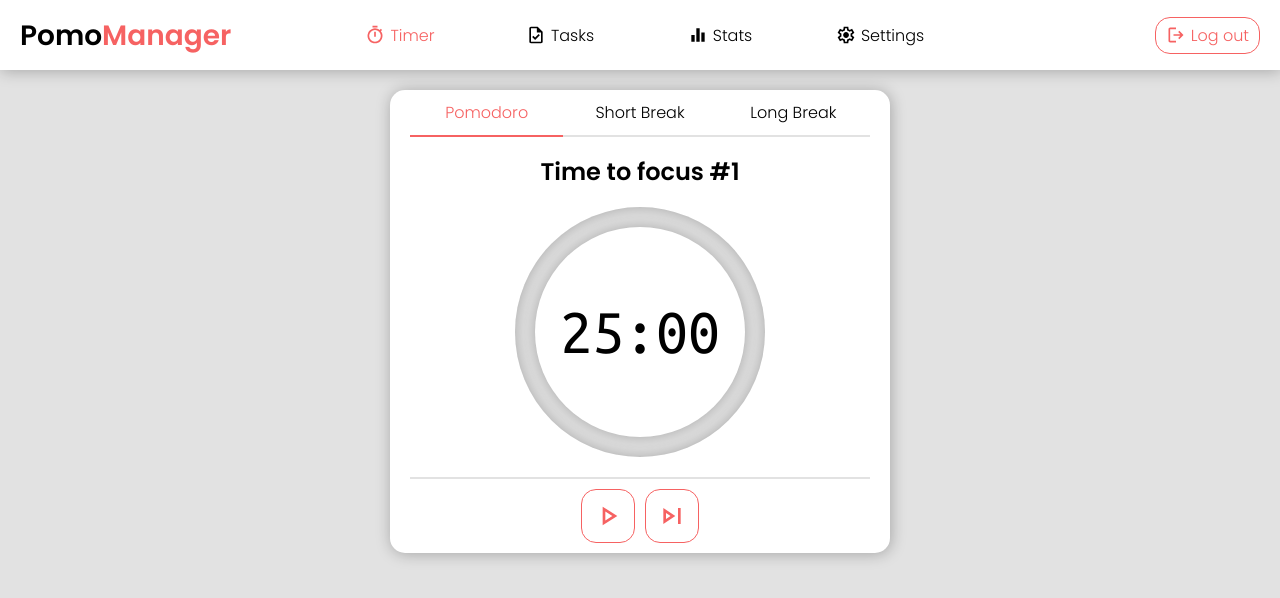
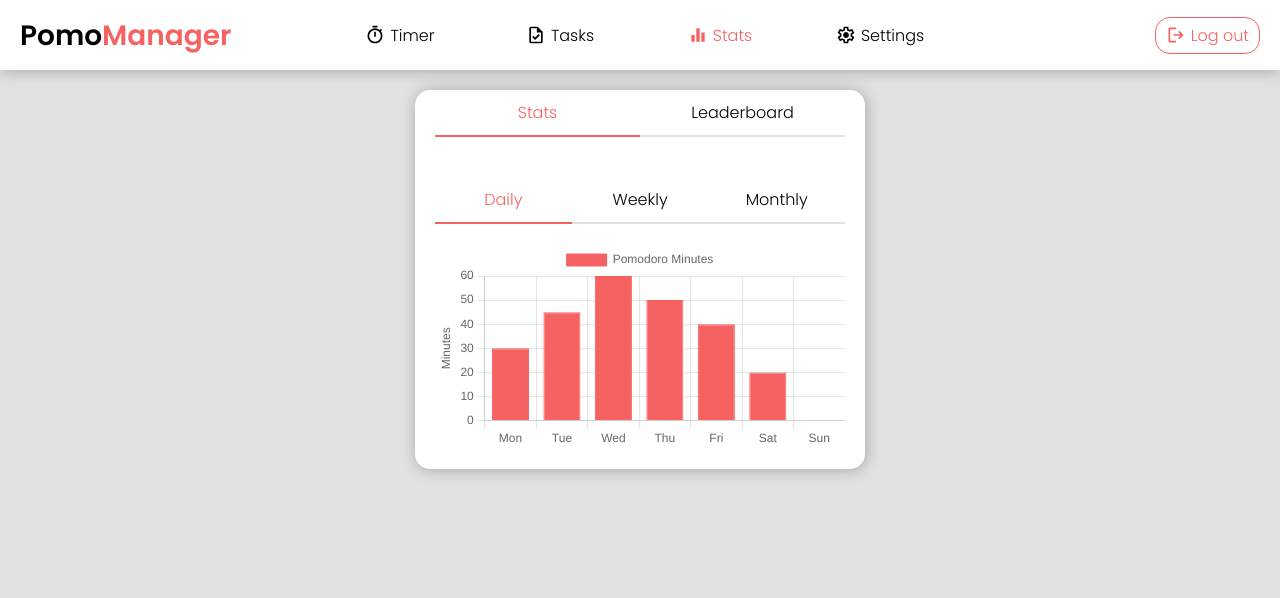
Before and after one commit to Josh1185/Pomodoro-WebApp, a website with bundled scripts: page public/dashboard.html in a window 1280 px wide. Built offline with nearby package versions, Linux system fonts and the light colour scheme; no server answers; sample sign-in values are in the browser's storage.

Commit message:
Chartjs bar graph displaying properly (5/16/25)

```diff
--- a/package.json
+++ b/package.json
@@ -4,13 +4,13 @@
   "main": "index.js",
   "type": "module",
   "scripts": {
-    "dev": "node --watch --env-file=.env --experimental-strip-types --experimental-sqlite ./src/server.js",
+    "dev": "node --watch --env-file=.env --experimental-strip-types ./src/server.js",
     "test": "echo \"Error: no test specified\" && exit 1"
   },
   "keywords": [],
   "author": "",
   "license": "ISC",
-  "description": "A full stack pomodoro application with a NodeJS backend, a SQLite database, and JWT authentication",
+  "description": "A full stack pomodoro application with a NodeJS/Express backend, a PostgreSQL database, JWT authentication, and a JS/HTML/CSS frontend",
   "dependencies": {
     "bcryptjs": "^3.0.2",
     "express": "^5.1.0",
--- a/public/dashboard.html
+++ b/public/dashboard.html
@@ -266,6 +266,15 @@
         <div class="personal-stats-container">
 
         </div>
+
+        <div class="bar-graph-container">
+          <div class="graph-range-btns">
+            <button class="daily-range-btn active">Daily</button>
+            <button class="weekly-range-btn">Weekly</button>
+            <button class="monthly-range-btn">Monthly</button>
+          </div>
+          <canvas id="bar-chart"></canvas>
+        </div>
       </div>
     </div>
 
@@ -327,6 +336,8 @@
     </div>
   </div>
 
+  <script src="https://cdn.jsdelivr.net/npm/chart.js"></script>
+
   <script type="module" src="./scripts/dashboard/dashboardAuth.js"></script>
   <script type="module" src="./scripts/dashboard/dashboardTabs.js"></script>
   <script type="module" src="./scripts/timer/timerElements.js" data-tab="timer"></script>
@@ -334,5 +345,6 @@
   <script type="module" src="./scripts/tasks/taskElements.js"></script>
   <script type="module" src="./scripts/settings/settingsFormElements.js"></script>
   <script type="module" src="./scripts/stats/statsElements.js"></script>
+  <script type="module" src="./scripts/stats/statsGraph.js"></script>
 </body>
 </html>
--- a/public/scripts/dashboard/dashboardAuth.js
+++ b/public/scripts/dashboard/dashboardAuth.js
@@ -4,6 +4,7 @@ import { initializeTimer } from "../timer/timerLogic.js";
 import { getMinutes } from "../timer/timerState.js";
 import { initSettings, settingsCache } from "../settings/settingsFetch.js";
 import { fetchStats } from '../stats/statsFetch.js';
+import { createPomodoroChart, updateChartAccentColor } from "../stats/statsGraph.js";
 
 function isTokenExpired(token) {
   try {
@@ -29,9 +30,9 @@ window.addEventListener('DOMContentLoaded', () => {
   // Render data for that user
   async function fetchUserData() {
     try {
-      if (!settingsCache) {
-        await initSettings();
-      }
+      createPomodoroChart();
+      await initSettings();
+      updateChartAccentColor();
       await fetchStats();
       await fetchTasks();
       initializeTimer(getMinutes('pomo'));
--- a/public/scripts/dashboard/dashboardTabs.js
+++ b/public/scripts/dashboard/dashboardTabs.js
@@ -12,7 +12,7 @@ logoutBtn.addEventListener('click', () => {
 
 // Tab functionality
 window.addEventListener('DOMContentLoaded', () => {
-  document.querySelector('.timer-tab').click();
+  document.querySelector('.stats-tab').click();
 });
 
 const timerTab = document.querySelector('.tab-btn.timer-tab');
--- a/public/scripts/stats/statsElements.js
+++ b/public/scripts/stats/statsElements.js
@@ -1,3 +1,5 @@
+import { updateChart } from './statsGraph.js';
+
 export const statsContainer = document.querySelector('.stats-container');
 export const statsFilterBtn = document.querySelector('.stats-filter-btn');
 export const leaderboardFilterBtn = document.querySelector('.leaderboard-filter-btn');
@@ -9,3 +11,48 @@ export const streakDisplay = document.querySelector('.streak-display');
 export const totalStudyMinsDisplay = document.querySelector('.total-study-mins-display');
 export const totalPomosDisplay = document.querySelector('.total-pomos-display');
 export const completedTasksDisplay = document.querySelector('.completed-tasks-display');
+
+// Bar graph btns
+const dailyRangeBtn = document.querySelector('.daily-range-btn');
+const weeklyRangeBtn = document.querySelector('.weekly-range-btn');
+const monthlyRangeBtn = document.querySelector('.monthly-range-btn');
+
+// Bar graph btn event listeners
+dailyRangeBtn.addEventListener('click', () => {
+  const graphRange = 'daily';
+  deactivatePrevRangeBtn(graphRange);
+  updateChart(graphRange);
+});
+
+weeklyRangeBtn.addEventListener('click', () => {
+  const graphRange = 'weekly';
+  deactivatePrevRangeBtn(graphRange);
+  updateChart(graphRange);
+});
+
+monthlyRangeBtn.addEventListener('click', () => {
+  const graphRange = 'monthly';
+  deactivatePrevRangeBtn(graphRange);
+  updateChart(graphRange);
+});
+
+// function to deactivate prev range btns
+function deactivatePrevRangeBtn(range) {
+  switch (range) {
+    case 'daily':
+      dailyRangeBtn.classList.add('active');
+      weeklyRangeBtn.classList.remove('active');
+      monthlyRangeBtn.classList.remove('active');
+      break;
+    case 'weekly':
+      dailyRangeBtn.classList.remove('active');
+      weeklyRangeBtn.classList.add('active');
+      monthlyRangeBtn.classList.remove('active');
+      break;
+    case 'monthly':
+      dailyRangeBtn.classList.remove('active');
+      weeklyRangeBtn.classList.remove('active');
+      monthlyRangeBtn.classList.add('active');
+      break;
+  }
+}
--- a/public/scripts/stats/statsFetch.js
+++ b/public/scripts/stats/statsFetch.js
@@ -44,9 +44,5 @@ function renderStats(stats) {
         <h5 class="completed-tasks-display">${stats.total_tasks_completed}</h5>
       </div>
     </div>
-
-    <div class="bar-graph-container">
-      chart coming soon
-    </div>
   `;
 }
--- /dev/null
+++ b/public/scripts/stats/statsGraph.js
@@ -0,0 +1,60 @@
+let pomodoroChart;
+
+export function createPomodoroChart() {
+  const accentColor = getComputedStyle(document.documentElement)
+  .getPropertyValue('--accent-color')
+  .trim();
+
+  const ctx = document.getElementById('bar-chart').getContext('2d');
+
+  pomodoroChart = new Chart(ctx, {
+    type: 'bar',
+    data: {
+      labels: ['Mon', 'Tue', 'Wed', 'Thu', 'Fri', 'Sat', 'Sun'], // example labels
+      datasets: [{
+        label: 'Pomodoro Minutes',
+        data: [30, 45, 60, 50, 40, 20, 0], // example data
+        backgroundColor: accentColor,
+        borderColor: accentColor,
+        borderWidth: 1,
+      }]
+    },
+    options: {
+      responsive: true,
+      scales: {
+        y: {
+          beginAtZero: true,
+          title: {
+            display: true,
+            text: 'Minutes'
+          }
+        }
+      }
+    }
+  });
+}
+
+export function updateChartAccentColor() {
+  if (!pomodoroChart) return;
+
+  const newColor = getComputedStyle(document.documentElement)
+    .getPropertyValue('--accent-color')
+    .trim();
+
+  pomodoroChart.data.datasets[0].backgroundColor = newColor;
+  pomodoroChart.data.datasets[0].borderColor = newColor;
+  pomodoroChart.update();
+}
+
+export async function updateChart(range) {
+  console.log(range)
+}
+
+/*
+const labels = ['April', 'May', 'June'];
+const data = [320, 450, 610];
+
+pomodoroChart.data.labels = labels;
+pomodoroChart.data.datasets[0].data = data;
+pomodoroChart.update();
+*/
--- a/public/styles/stats.css
+++ b/public/styles/stats.css
@@ -26,7 +26,8 @@
   align-items: center;
 }
 
-.leaderboard-filter button {
+.leaderboard-filter button,
+.graph-range-btns button {
   flex: 1;
   padding: 1rem 0;
   cursor: pointer;
@@ -37,11 +38,13 @@
   border-bottom: 2px solid var(--background-color-2);
 }
 
-.leaderboard-filter button:hover {
+.leaderboard-filter button:hover,
+.graph-range-btns button:hover {
   background-color: var(--background-color-2);
 }
 
-.leaderboard-filter button.active {
+.leaderboard-filter button.active,
+.graph-range-btns button.active {
   color: var(--accent-color);
   border-bottom: 2px solid var(--accent-color);
 }
@@ -93,3 +96,17 @@
 .stat-widget h5 {
   color: var(--accent-color);
 }
+
+.bar-graph-container {
+  width: 100%;
+  display: flex;
+  flex-direction: column;
+  align-items: center;
+  gap: 20px;
+}
+
+.graph-range-btns {
+  width: 100%;
+  display: flex;
+  align-items: center;
+}
```
